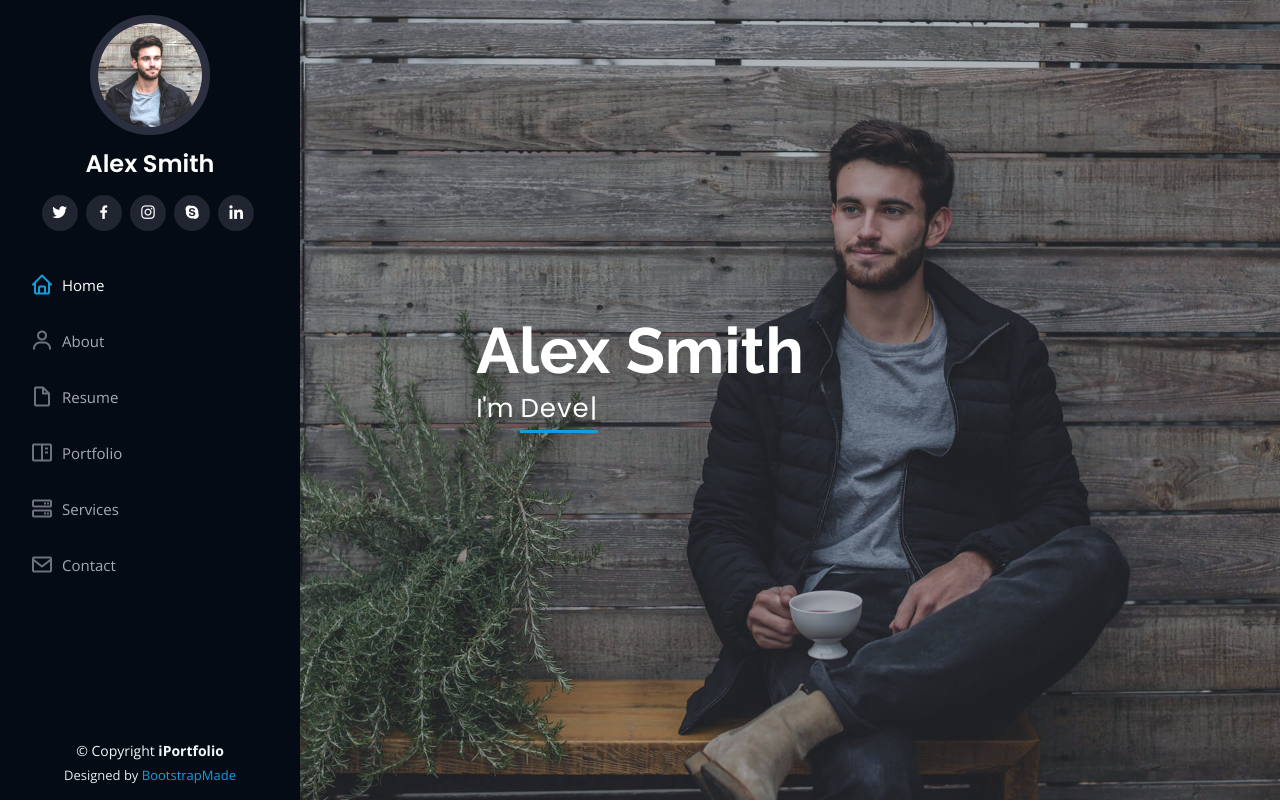
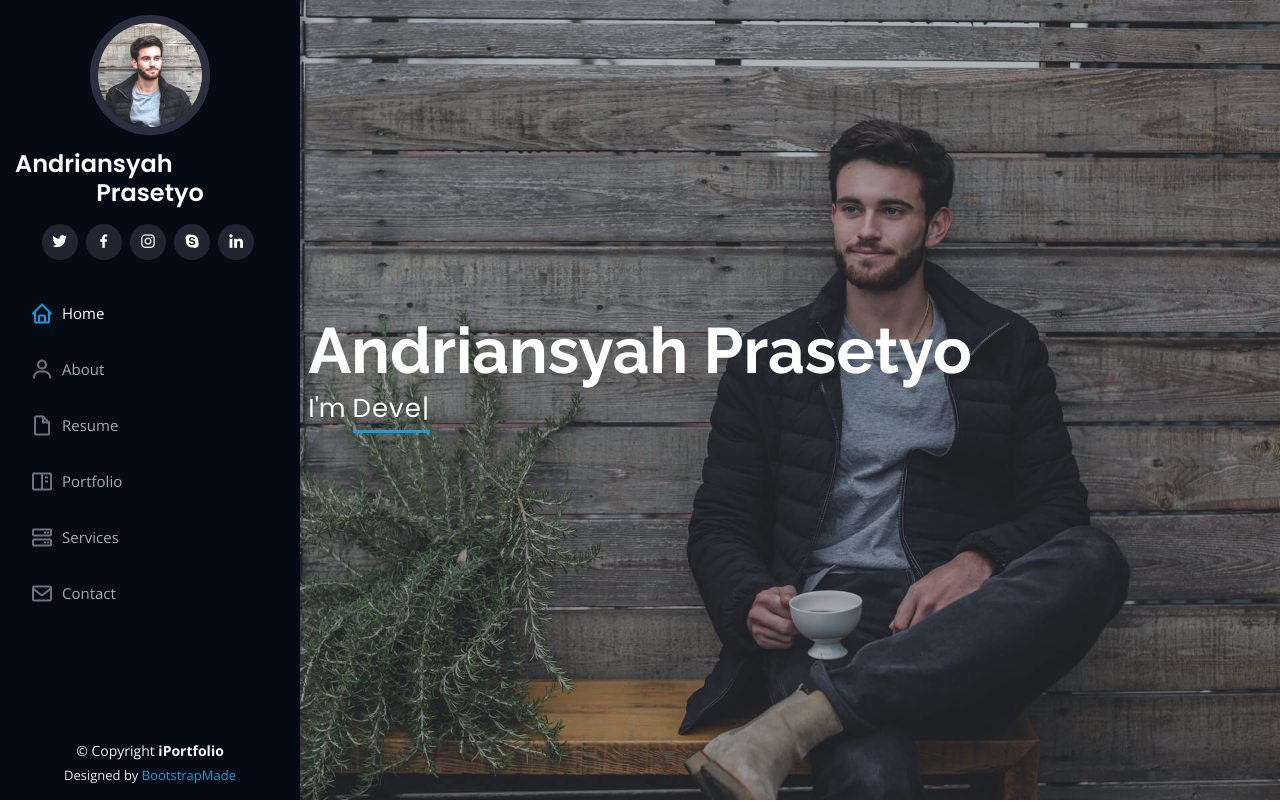
Before and after one commit to andrioncay/andrioncay, a plain HTML site: page index.html in a window 1280 px wide. Shown: the top 802 px of the page. Drawn offline with nearby package versions, Linux system fonts and the light colour scheme.

Commit message:
ganti nama

```diff
--- a/index.html
+++ b/index.html
@@ -47,7 +47,7 @@
 
       <div class="profile">
         <img src="assets/img/profile-img.jpg" alt="" class="img-fluid rounded-circle">
-        <h1 class="text-light"><a href="index.html">Alex Smith</a></h1>
+        <h1 class="text-light"><a href="index.html">Andriansyah Prasetyo</a></h1>
         <div class="social-links mt-3 text-center">
           <a href="#" class="twitter"><i class="bx bxl-twitter"></i></a>
           <a href="#" class="facebook"><i class="bx bxl-facebook"></i></a>
@@ -73,7 +73,7 @@
   <!-- ======= Hero Section ======= -->
   <section id="hero" class="d-flex flex-column justify-content-center align-items-center">
     <div class="hero-container" data-aos="fade-in">
-      <h1>Alex Smith</h1>
+      <h1>Andriansyah Prasetyo</h1>
       <p>I'm <span class="typed" data-typed-items="Designer, Developer, Freelancer, Photographer"></span></p>
     </div>
   </section><!-- End Hero -->
@@ -254,7 +254,7 @@
           <div class="col-lg-6" data-aos="fade-up">
             <h3 class="resume-title">Sumary</h3>
             <div class="resume-item pb-0">
-              <h4>Alex Smith</h4>
+              <h4>Andriansyah Prasetyo</h4>
               <p><em>Innovative and deadline-driven Graphic Designer with 3+ years of experience designing and developing user-centered digital/print marketing material from initial concept to final, polished deliverable.</em></p>
               <ul>
                 <li>Portland par 127,Orlando, FL</li>
```
Also changed, not shown: inner-page.html (+1 -1 lines), portfolio-details.html (+1 -1 lines).
